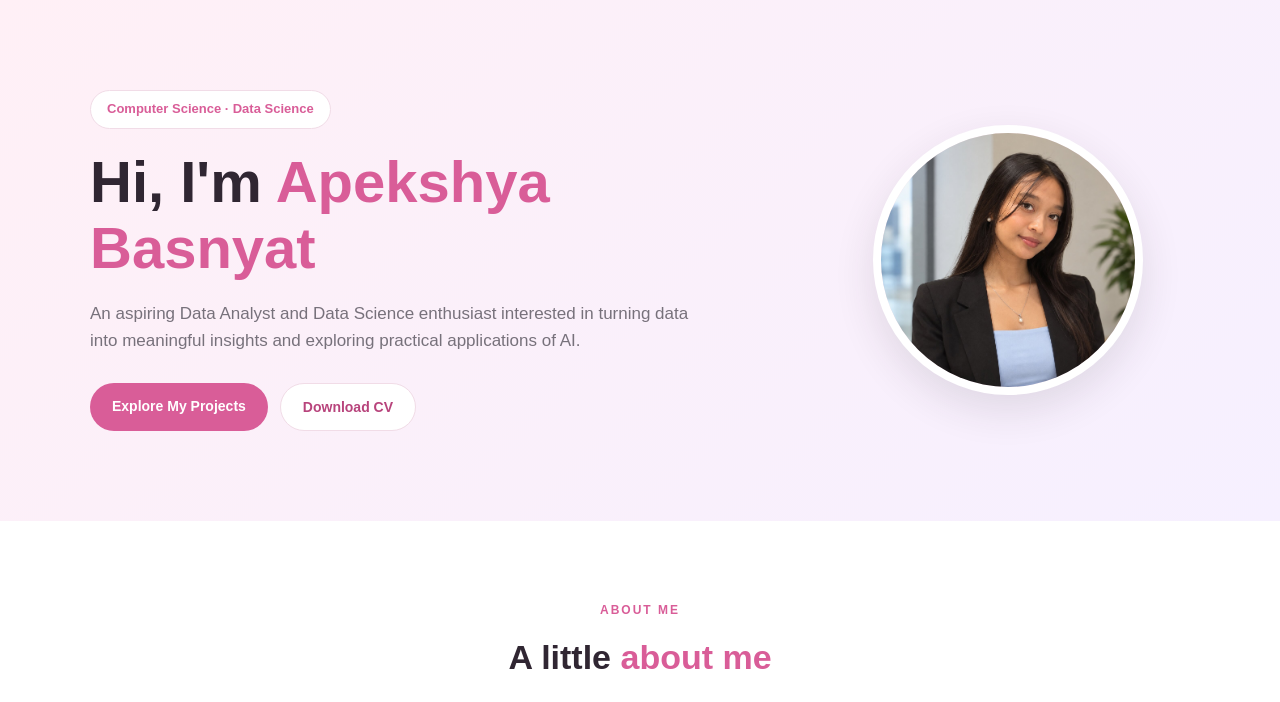
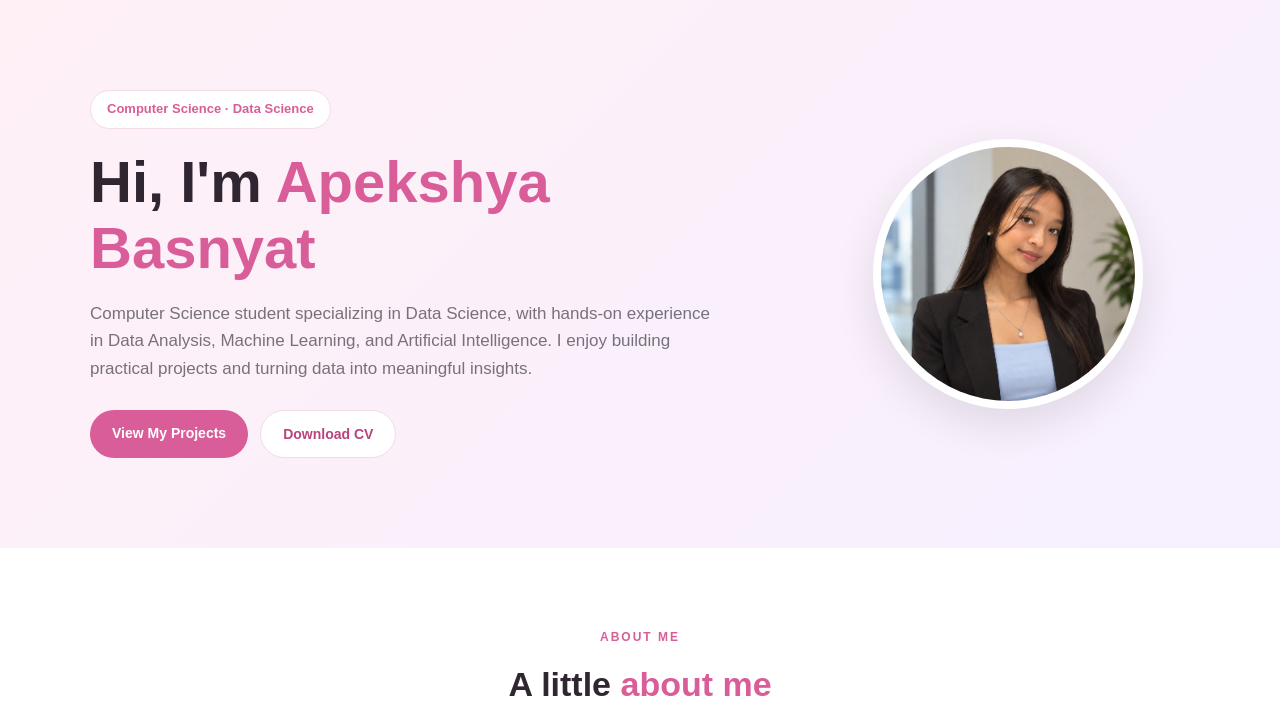
Before and after one commit to apekshyabasnyat22-design/Portfolio, a Django app: page / in a window 1280 px wide. Shown: the part 73-775 px from the top of the page. Run offline with Django 5.2, Linux system fonts and the light colour scheme; data that the repository does not hold is empty.

Commit message:
Improve homepage hero section

```diff
--- a/portfolio/templates/portfolio/home.html
+++ b/portfolio/templates/portfolio/home.html
@@ -589,22 +589,26 @@
 <!-- HERO -->
 <section class="hero">
     <div class="hero-container">
+
         <div class="hero-text">
-            <span class="hero-badge">Computer Science · Data Science</span>
+            <span class="hero-badge">
+                Computer Science · Data Science
+            </span>
 
             <h1>
                 Hi, I'm <span>Apekshya Basnyat</span>
             </h1>
 
             <p class="hero-description">
-                An aspiring Data Analyst and Data Science enthusiast
-                interested in turning data into meaningful insights
-                and exploring practical applications of AI.
+                Computer Science student specializing in Data Science,
+                with hands-on experience in Data Analysis, Machine Learning,
+                and Artificial Intelligence. I enjoy building practical
+                projects and turning data into meaningful insights.
             </p>
 
             <div class="hero-buttons">
                 <a href="{% url 'projects' %}" class="btn btn-primary">
-                    Explore My Projects
+                    View My Projects
                 </a>
 
                 <a href="{% static 'portfolio/files/Apekshya_Basnyat_CV.pdf' %}"
@@ -625,6 +629,7 @@
                 >
             </div>
         </div>
+
     </div>
 </section>
 
```
